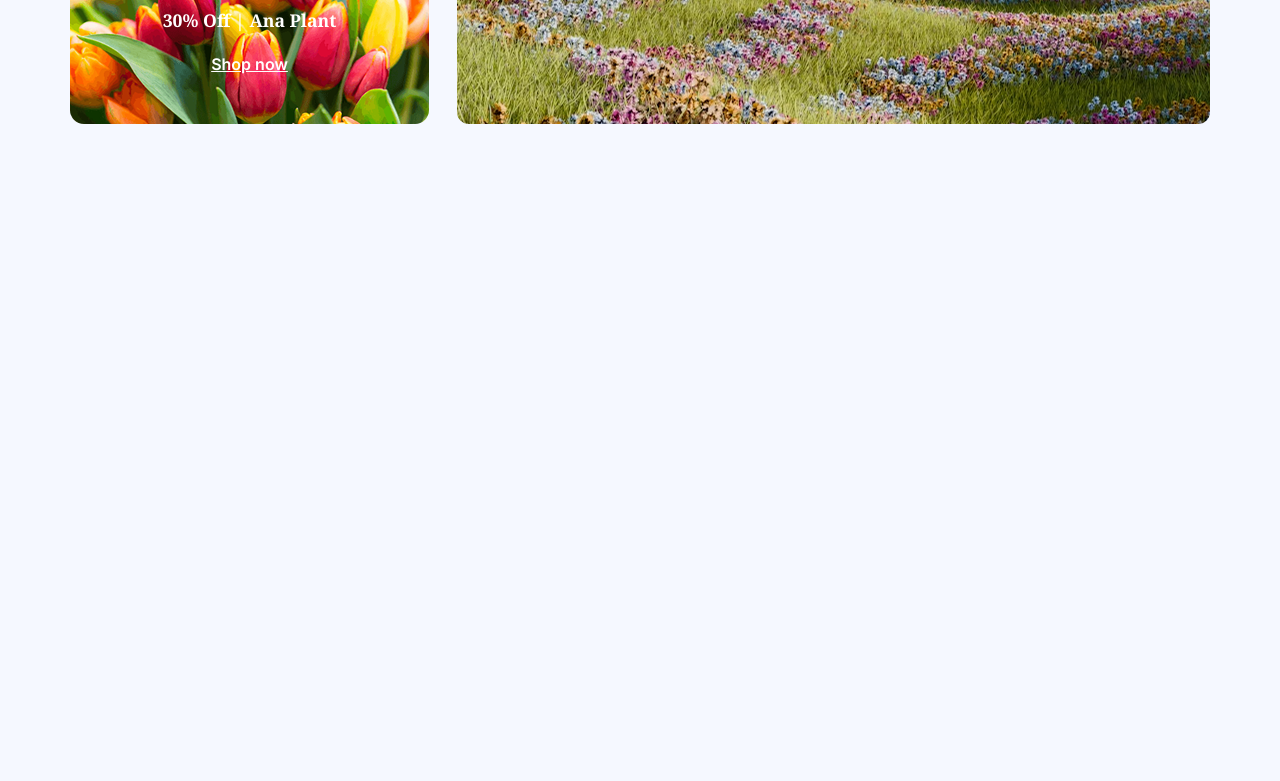
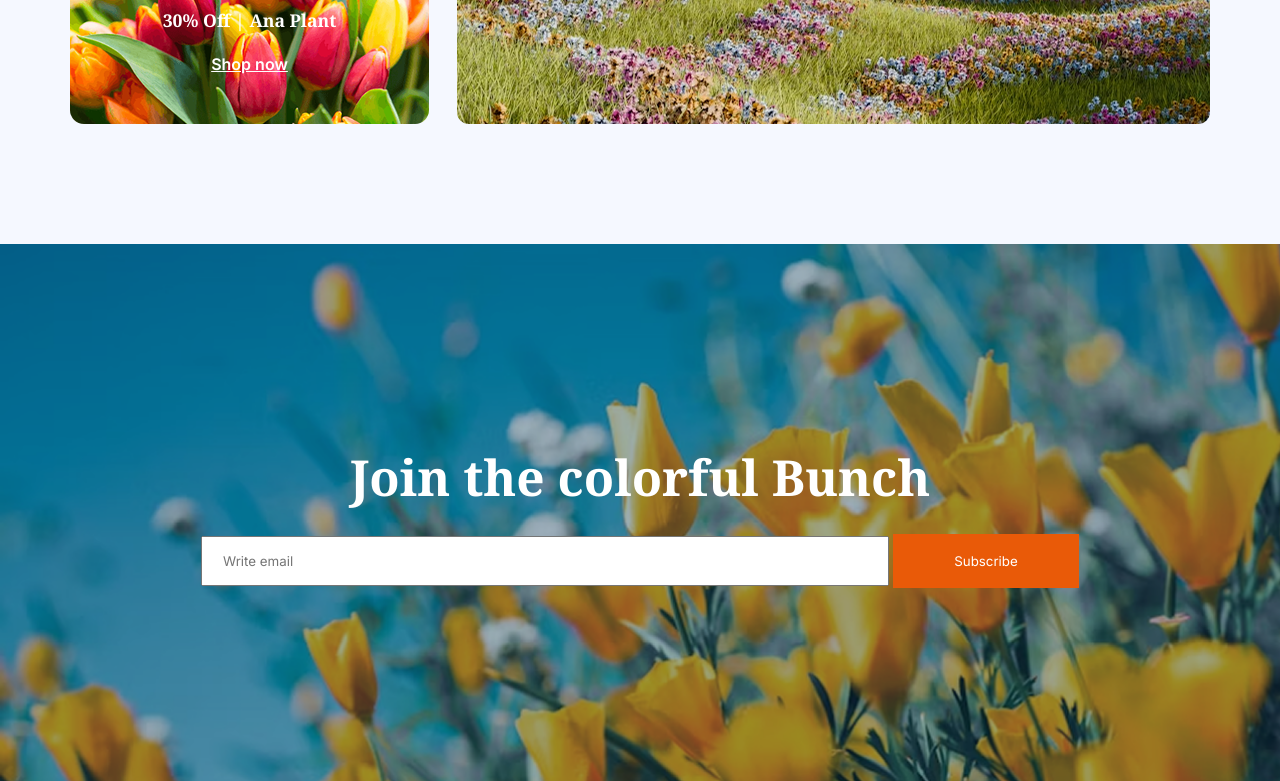
Before and after one commit to AmtazAhmedGazi/Programming-Hero-Assignment-02, a plain HTML site: page index.html in a window 1280 px wide. Shown: the part 3492-4273 px from the top of the page. Before the commit the page ends 3736 px from the top, so only its background shows below. Drawn offline with Linux system fonts and the light colour scheme.

Commit message:
added join section

```diff
--- a/index.html
+++ b/index.html
@@ -217,6 +217,18 @@
           </div>
         </div>
       </section>
+      <!-- Join Section -->
+      <section class="join">
+        <h3 class="join-title noto-serif-font">Join the colorful Bunch</h3>
+        <div class="input-container">
+          <input
+            class="email inter-font"
+            type="email"
+            placeholder="Write email"
+          />
+          <input class="submit inter-font" type="submit" value="Subscribe" />
+        </div>
+      </section>
     </main>
     <footer></footer>
   </body>
--- a/styles/style.css
+++ b/styles/style.css
@@ -247,7 +247,7 @@ body {
   background-color: rgba(0, 0, 0, 0.4);
   border-radius: 12px;
   max-width: 753px;
-  padding-top: 172px;
+  padding-top: 160px;
 }
 
 .single-deal-title {
@@ -263,3 +263,36 @@ body {
   text-align: center;
   text-decoration: underline;
 }
+
+/*  Join Section */
+.join {
+  background-image: url("../assets/news-letter-bg.png");
+  background-size: cover;
+  text-align: center;
+  max-width: 1440px;
+  margin: 0 auto;
+}
+.join-title {
+  font-size: 3.1rem;
+  font-weight: 700;
+  color: #ffffff;
+  text-align: center;
+  padding-top: 199px;
+  margin-bottom: 23px;
+}
+.input-container {
+  padding-bottom: 193px;
+}
+.email {
+  width: 644px;
+  padding: 15px 20px;
+  margin-right: 0px;
+}
+.submit {
+  width: 186px;
+  padding: 19px 53px;
+  margin-left: 0px;
+  background-color: #e95a08;
+  color: #ffffff;
+  border: none;
+}
```
